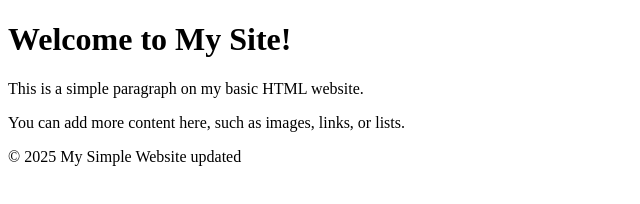
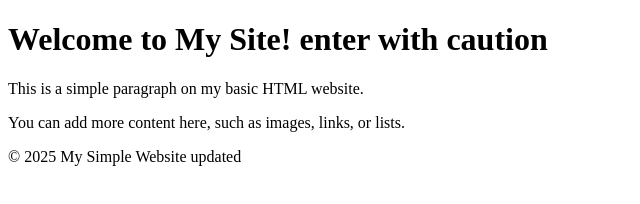
Before and after one commit to FahadHubs/website_and_projects, a plain HTML site: page index.html in a window 1280 px wide. Shown: the whole page, without its empty margins (0-640 px from the left). Drawn offline with Linux system fonts and the light colour scheme.

Commit message:
third commit

```diff
--- a/index.html
+++ b/index.html
@@ -7,7 +7,7 @@
 </head>
 <body>
     <header>
-        <h1>Welcome to My Site!</h1>
+        <h1>Welcome to My Site! enter with caution</h1>
     </header>
 
     <main>
```
